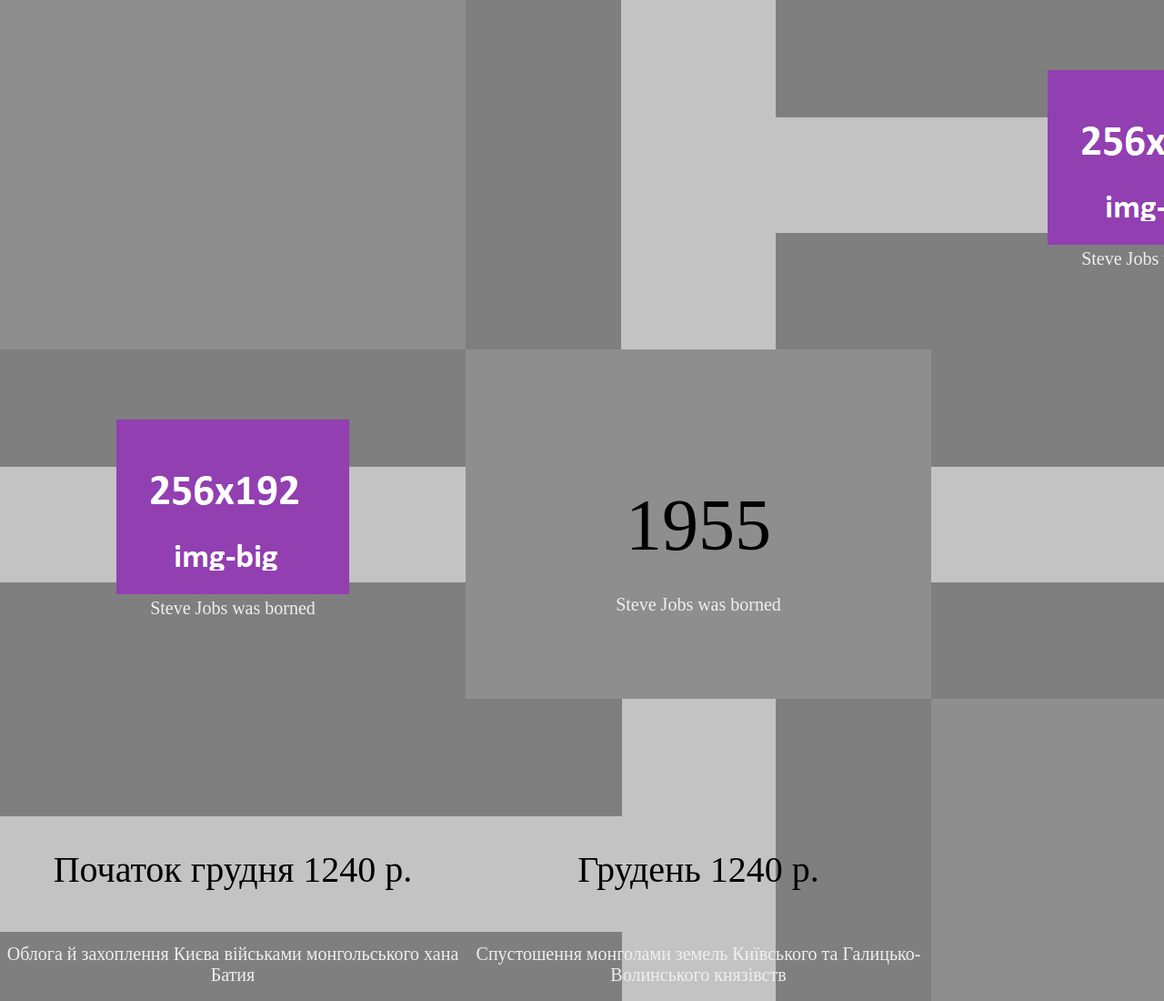
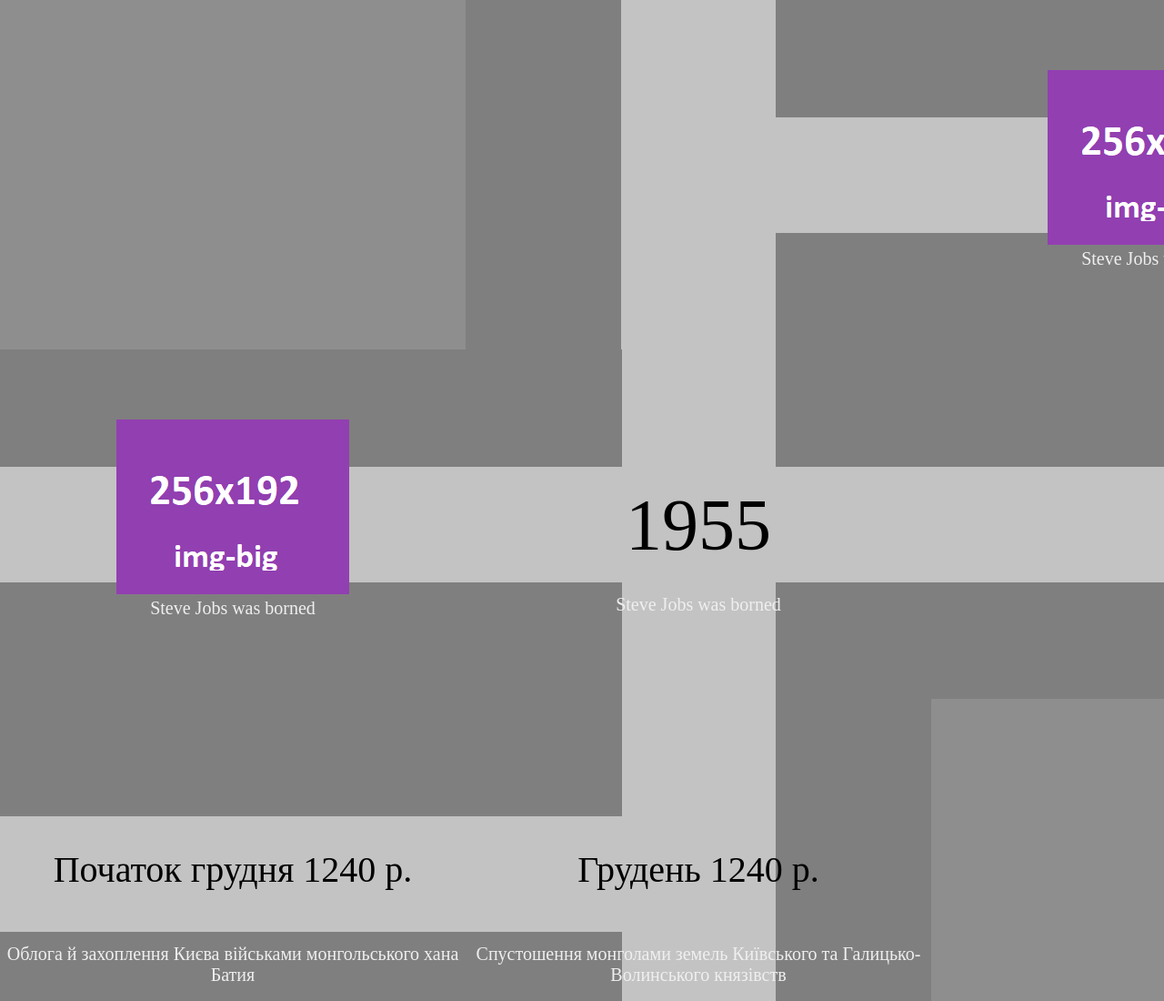
Before and after one commit to Umbrien/history_road, a plain HTML site: page index.html in a window 1280 px wide. Shown: the top 1100 px of the page at 91% size. Drawn offline with Linux system fonts and the light colour scheme.

Commit message:
fixed road_x.png

```diff
--- a/css/style.css
+++ b/css/style.css
@@ -49,7 +49,7 @@
 
 
 .road-x {
-	background-image: url(/road_x.png);
+	background-image: url(../img/road_x.png);
 }
 
 .road-horizon {
```
